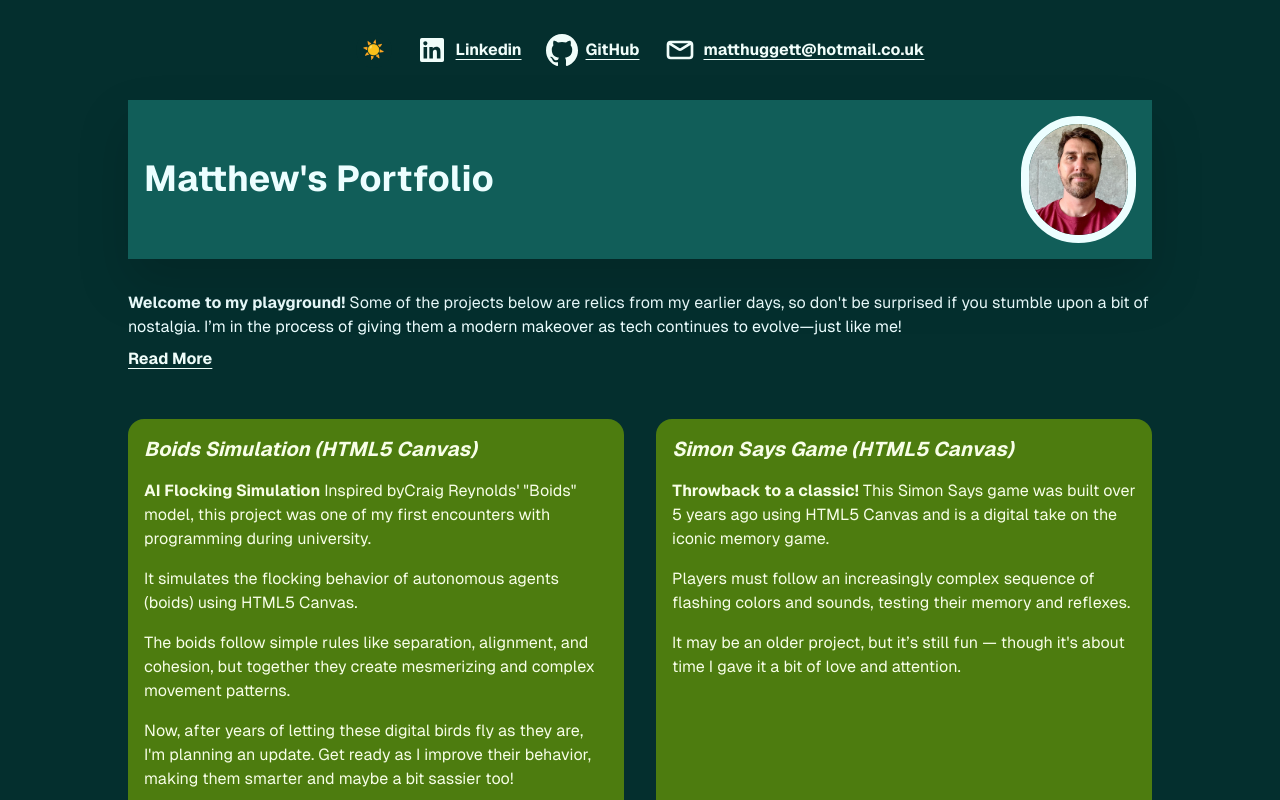
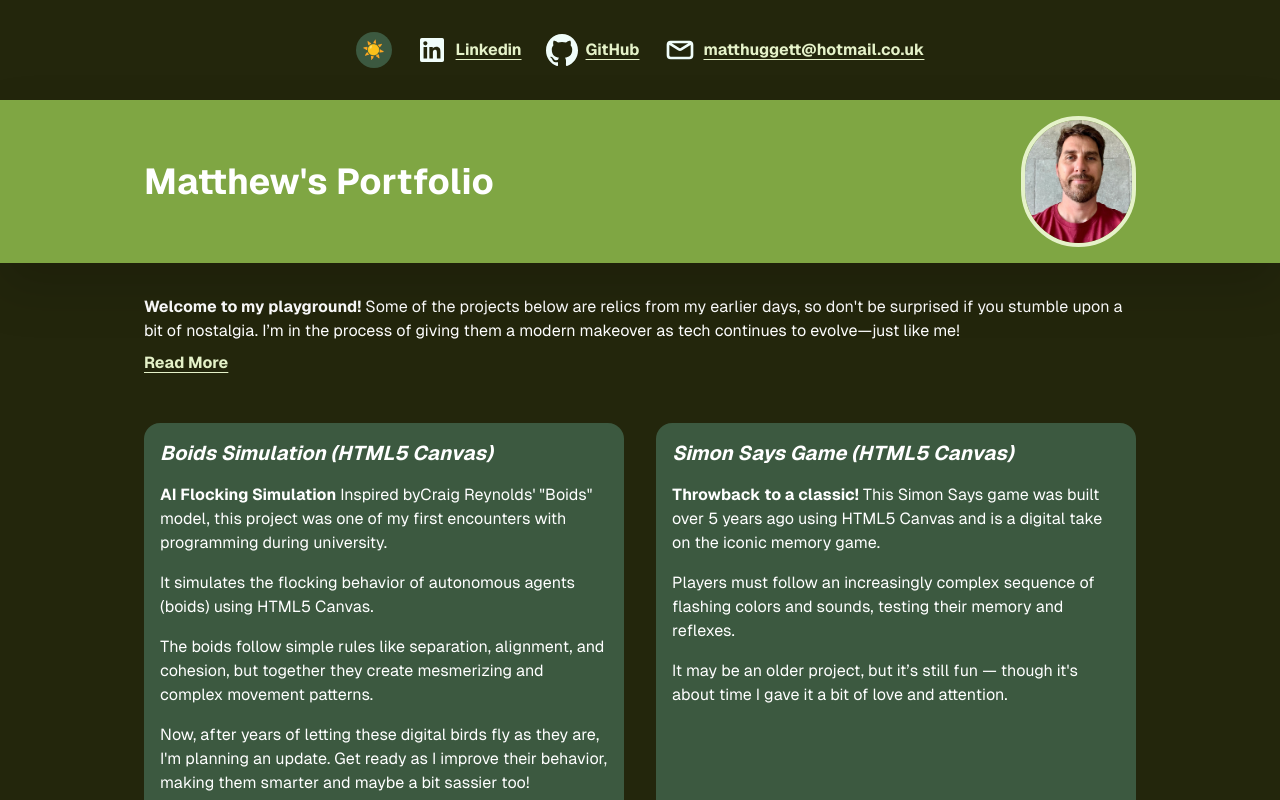
Before and after one commit to huggie1984/portfolio, a Next.js app: page / in a window 1280 px wide. Shown: the top 800 px of the page. Built offline with nearby package versions, Linux system fonts and the light colour scheme.

Commit message:
cosmetic changes!

```diff
--- a/app/globals.css
+++ b/app/globals.css
@@ -28,9 +28,9 @@ body {
 
 @layer components {
   .link-light {
-    @apply text-teal-50 hover:text-teal-200 underline underline-offset-4 font-bold;
+    @apply text-bamboo-50 hover:text-bamboo-200 underline underline-offset-4 font-bold;
   }
   .link-dark {
-    @apply text-teal-950 hover:text-teal-800 underline underline-offset-4 font-bold;
+    @apply text-bamboo-800 hover:text-bamboo-600 underline underline-offset-4 font-bold;
   }
 }
--- a/app/layout.tsx
+++ b/app/layout.tsx
@@ -27,7 +27,7 @@ export default function RootLayout({
   return (
     <ThemeProvider>
       <body
-        className={`text-teal-950 dark:text-cyan-50 bg-cyan-50 dark:bg-teal-950 ${geistSans.variable} ${geistMono.variable} antialiased`}
+        className={`text-bamboo-800 dark:text-white bg-bamboo-50 dark:bg-bamboo-800 py-4 sm:py-8 ${geistSans.variable} ${geistMono.variable} antialiased`}
       >
         {children}
       </body>
--- a/app/page.tsx
+++ b/app/page.tsx
@@ -14,7 +14,7 @@ import { ReadMore } from '@/components/read-more/read-more';
 // todo, look at integrating the git api to this site and route to the pages in here rather than to an external url.
 export default function Home() {
   return (
-    <div className="flex flex-col min-h-screen p-8 gap-8 font-[family-name:var(--font-geist-sans)]">
+    <div className="flex flex-col min-h-screen gap-8 font-[family-name:var(--font-geist-sans)]">
       <header className="flex gap-6 flex-wrap items-center justify-center">
         <DarkModeToggle />
         <a
@@ -24,7 +24,7 @@ export default function Home() {
           rel="noopener noreferrer"
         >
           <Linkedin />
-          Linkedin
+          <span className="hidden sm:block">Linkedin</span>
         </a>
         <a
           className="flex items-center gap-2 link-dark dark:link-light"
@@ -33,7 +33,7 @@ export default function Home() {
           rel="noopener noreferrer"
         >
           <Github />
-          GitHub
+          <span className="hidden sm:block">GitHub</span>
         </a>
         <a
           className="flex items-center gap-2 link-dark dark:link-light"
@@ -42,17 +42,18 @@ export default function Home() {
           rel="noopener noreferrer"
         >
           <Email />
-          matthuggett@hotmail.co.uk
+          <span className="hidden sm:block">matthuggett@hotmail.co.uk</span>
         </a>
       </header>
-      <main className="container flex flex-col gap-8 items-center sm:items-start">
-        <section className="p-4 bg-teal-800 w-full drop-shadow-2xl flex items-center flex-col md:flex-row gap-8">
-          <h1 className="text-3xl md:text-4xl font-bold text-cyan-50">
+      <main className="flex flex-col gap-8 items-center sm:items-start">
+        <div className=" bg-bamboo-400 w-full drop-shadow-2xl">
+          <section className="container p-4 flex items-center flex-row gap-4">
+            <h1 className="text-3xl sm:text-4xl font-bold text-white">
               Matthew&#39;s Portfolio
             </h1>
-          <div className="flex flex-grow justify-center md:justify-end">
+            <div className="flex flex-grow justify-end">
               <Image
-              className="rounded-full border-cyan-50 border-8"
+                className="rounded-full border-bamboo-50 border-2 sm:border-4 sm:w-[115px] sm:h-[131px] w-[57.5px] h-[65.5px] min-w-[57.5px] min-h-[65.5px]"
                 src="/images/profile.webp"
                 alt="Matthew's profile!"
                 width={115}
@@ -60,7 +61,8 @@ export default function Home() {
               />
             </div>
           </section>
-        <section>
+        </div>
+        <section className="container">
           <ReadMore
             summary={
               <p>
@@ -104,7 +106,7 @@ export default function Home() {
             }
           />
         </section>
-        <section className="grid md:grid-cols-2 gap-8 w-full">
+        <section className="container grid md:grid-cols-2 gap-8 w-full">
           <Card
             title="Boids Simulation (HTML5 Canvas)"
             gitUrl="https://github.com/huggie1984/boids-canvas"
--- a/components/card/card.tsx
+++ b/components/card/card.tsx
@@ -9,7 +9,7 @@ export const Card = ({
   children: ReactNode;
   gitUrl: string;
 }) => (
-  <div className="flex flex-col gap-4 p-4 text-lime-50 bg-lime-700 rounded-2xl min-w-full">
+  <div className="flex flex-col gap-4 p-4 text-white bg-bamboo-600 rounded-2xl min-w-full">
     <h3 className="text-xl font-bold italic">{title}</h3>
     {children}
     <nav className="flex justify-between items-end mt-auto">
--- a/components/dark-mode-toggle/dark-mode-toggle.tsx
+++ b/components/dark-mode-toggle/dark-mode-toggle.tsx
@@ -6,7 +6,7 @@ export const DarkModeToggle = () => {
   const { toggleDarkMode, mode } = useTheme();
   return (
     <button
-      className="p-1 bg-teal-950 rounded-full text-[18px] w-[36px] h-[36px] flex justify-center align-middle"
+      className="p-1 bg-bamboo-600 rounded-full text-[18px] w-[36px] h-[36px] flex justify-center align-middle"
       onClick={toggleDarkMode}
     >
       {mode === 'dark' ? '☀️' : '🌙'}
--- a/components/icons/Email.tsx
+++ b/components/icons/Email.tsx
@@ -9,7 +9,7 @@ export const Email = () => (
   >
     <path
       d="M4 7L10.94 11.3375C11.5885 11.7428 12.4115 11.7428 13.06 11.3375L20 7M5 18H19C20.1046 18 21 17.1046 21 16V8C21 6.89543 20.1046 6 19 6H5C3.89543 6 3 6.89543 3 8V16C3 17.1046 3.89543 18 5 18Z"
-      className="dark:stroke-teal-50 stroke-teal-950"
+      className="dark:stroke-teal-50 stroke-bamboo-800"
       strokeWidth="2"
       strokeLinecap="round"
       strokeLinejoin="round"
--- a/components/icons/Github.tsx
+++ b/components/icons/Github.tsx
@@ -10,7 +10,7 @@ export const Github = () => (
       <g
         id="Dribbble-Light-Preview"
         transform="translate(-140.000000, -7559.000000)"
-        className="dark:fill-teal-50 fill-teal-950"
+        className="dark:fill-teal-50 fill-bamboo-800"
       >
         <g id="icons" transform="translate(56.000000, 160.000000)">
           <path
--- a/components/icons/Linkedin.tsx
+++ b/components/icons/Linkedin.tsx
@@ -8,7 +8,7 @@ export const Linkedin = () => (
     className="w-[32px] h-[32px]"
   >
     <path
-      className="dark:fill-teal-50 fill-teal-950"
+      className="dark:fill-teal-50 fill-bamboo-800"
       d="M12.225 12.225h-1.778V9.44c0-.664-.012-1.519-.925-1.519-.926 0-1.068.724-1.068 1.47v2.834H6.676V6.498h1.707v.783h.024c.348-.594.996-.95 1.684-.925 1.802 0 2.135 1.185 2.135 2.728l-.001 3.14zM4.67 5.715a1.037 1.037 0 01-1.032-1.031c0-.566.466-1.032 1.032-1.032.566 0 1.031.466 1.032 1.032 0 .566-.466 1.032-1.032 1.032zm.889 6.51h-1.78V6.498h1.78v5.727zM13.11 2H2.885A.88.88 0 002 2.866v10.268a.88.88 0 00.885.866h10.226a.882.882 0 00.889-.866V2.865a.88.88 0 00-.889-.864z"
     />
   </svg>
--- a/components/read-more/read-more.tsx
+++ b/components/read-more/read-more.tsx
@@ -20,7 +20,7 @@ export const ReadMore = ({
       <div>{summary}</div>
       {isExpanded && <div className="mt-2">{details}</div>}
       <button
-        className="mt-2 text-teal-950 link-dark dark:link-light underline underline-offset-4 font-bold"
+        className="mt-2 text-bamboo-800 link-dark dark:link-light underline underline-offset-4 font-bold"
         onClick={toggleExpand}
       >
         {isExpanded ? 'Read Less' : 'Read More'}
--- a/tailwind.config.ts
+++ b/tailwind.config.ts
@@ -15,9 +15,24 @@ const config: Config = {
       colors: {
         background: 'var(--background)',
         foreground: 'var(--foreground)',
+        bamboo: {
+          50: '#e5f2c9',
+          200: '#b6d96c',
+          400: '#7fa643',
+          600: '#3c5940',
+          800: '#23260c',
+        },
       },
       container: {
         center: true,
+        padding: {
+          DEFAULT: '1rem', // Default padding for all breakpoints
+          // sm: '1rem', // Padding for the sm breakpoint
+          // md: '1rem', // Padding for the md breakpoint
+          // lg: '0', // Padding for the lg breakpoint
+          // xl: '0', // Padding for the xl breakpoint
+          // '2xl': '0', // Padding for the 2xl breakpoint
+        },
         screens: {
           sm: '100%', // Override for sm breakpoint
           md: '768px', // Override for md breakpoint
```
Lines whose indentation alone changed are shown as unchanged.
